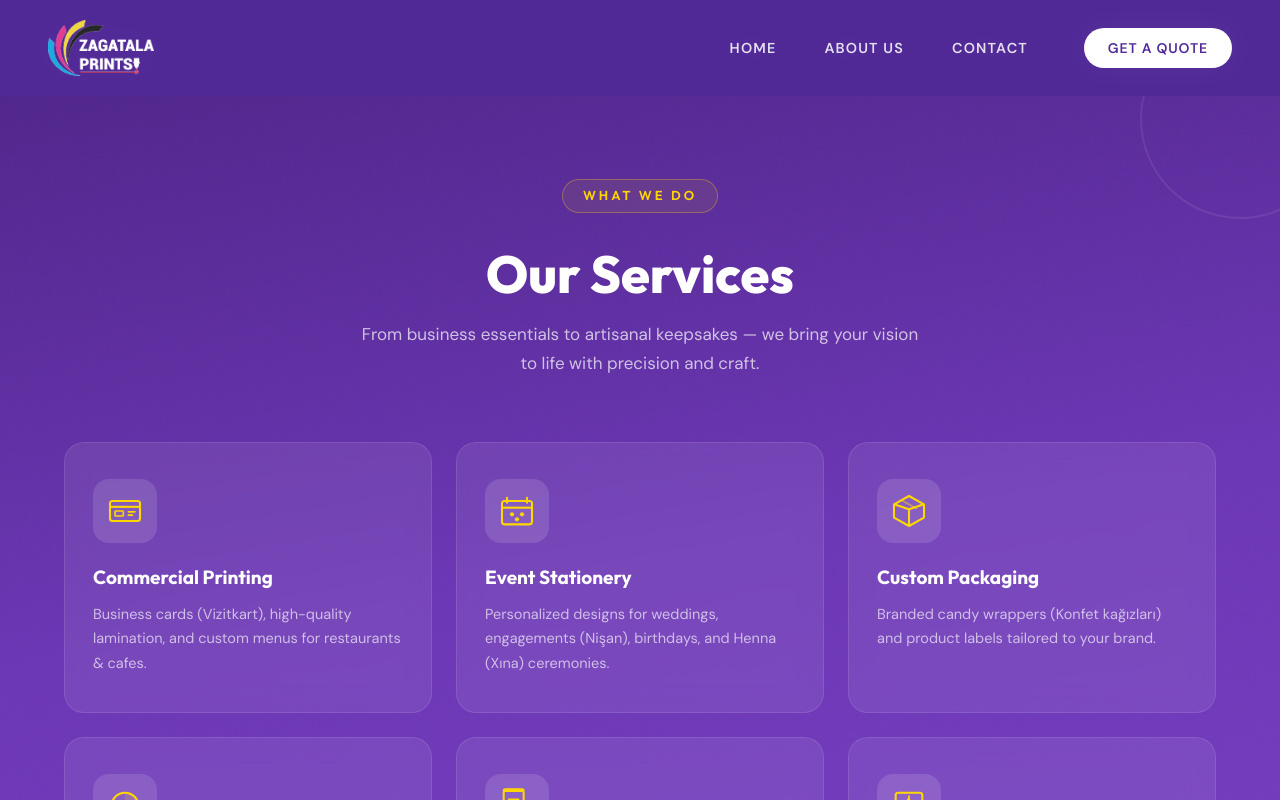
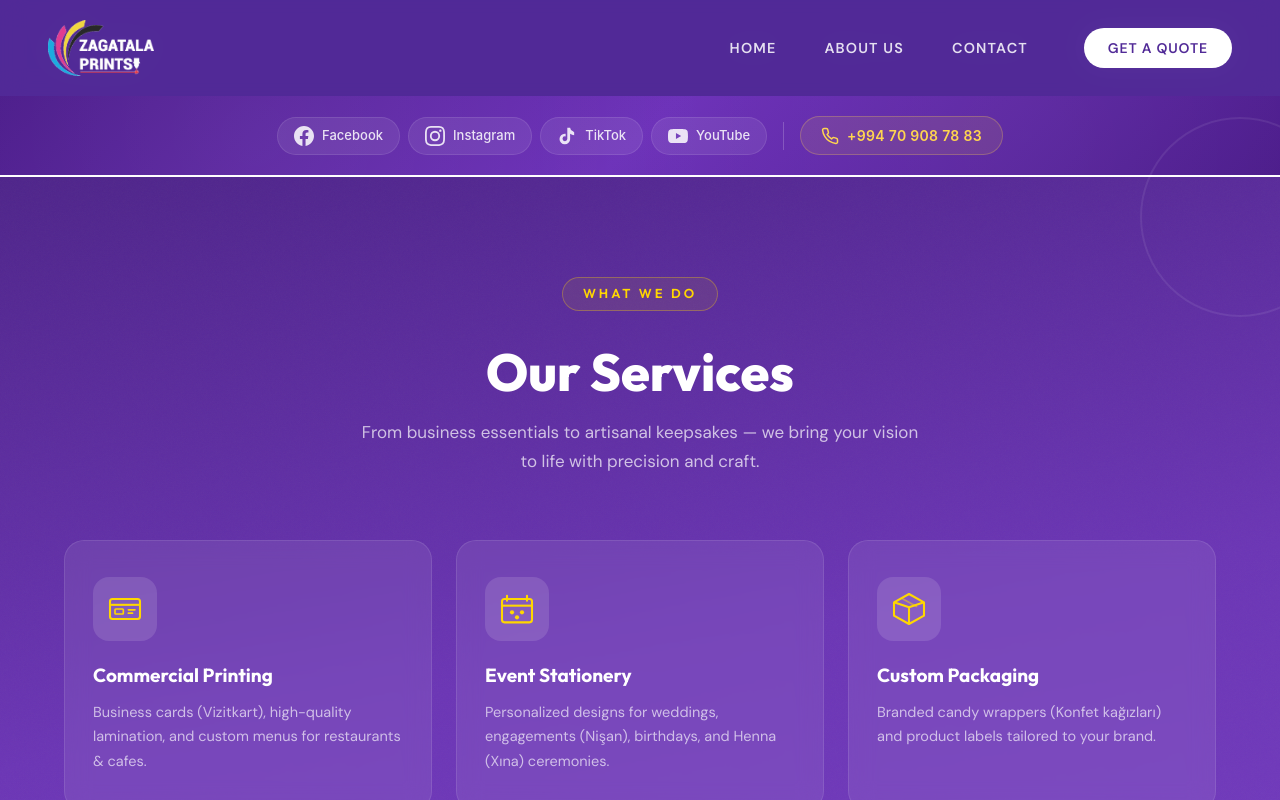
Before and after one commit to AnmolSharma29/Zagatala-Prints-Website, a React (Vite) app in the folder zagatala-prints/: page / in a window 1280 px wide. Shown: the top 800 px of the page. Built offline with nearby package versions, Linux system fonts and the light colour scheme.

Commit message:
refactor: remove SocialMedia component from App and integrate it into MainContent

```diff
--- a/zagatala-prints/src/App.jsx
+++ b/zagatala-prints/src/App.jsx
@@ -1,6 +1,5 @@
 import './App.css'
 import Header from './components/Header'
-import SocialMedia from './components/SocialMedia'
 import Footer from './components/Footer'
 import MainContent from './components/MainContent'
 import Gallery from './components/Gallery'
@@ -10,7 +9,6 @@ function App() {
   return (
     <div className='h-screen'>
       <Header></Header>
-      <SocialMedia></SocialMedia>
       <MainContent></MainContent>
       <Gallery></Gallery>
       <Footer></Footer>
--- a/zagatala-prints/src/components/Header.jsx
+++ b/zagatala-prints/src/components/Header.jsx
@@ -117,7 +117,6 @@ function Header(){
         {/* ========== HEADER ========== */}
         <header
             style={{
-            position: "fixed",
             top: 0,
             left: 0,
             width: "100%",
--- a/zagatala-prints/src/components/MainContent.jsx
+++ b/zagatala-prints/src/components/MainContent.jsx
@@ -1,3 +1,4 @@
+import SocialMedia from "./SocialMedia";
 import { useState, useEffect, useRef } from "react";
 
 // --- Intersection Observer Hook ---
@@ -203,7 +204,9 @@ export default function MainContent() {
   // const filteredGallery = galleryItems;
 
   return (
-    <main style={{ fontFamily: "'DM Sans', sans-serif", color: "#1a1a2e", overflow: "hidden" }}>
+    <main style={{fontFamily: "'DM Sans', sans-serif", color: "#1a1a2e", overflow: "hidden" }}>
+
+      <SocialMedia></SocialMedia>
 
       {/* =================== SERVICES SECTION =================== */}
       <section style={{
--- a/zagatala-prints/src/components/SocialMedia.jsx
+++ b/zagatala-prints/src/components/SocialMedia.jsx
@@ -24,7 +24,7 @@ const socials = [
     url: "https://www.tiktok.com/@zagatala_prints",
     icon: (
       <svg width="20" height="20" viewBox="0 0 24 24" fill="currentColor">
-        <path d="M19.59 6.69a4.83 4.83 0 01-3.77-4.25V2h-3.45v13.67a2.89 2.89 0 01-2.88 2.5 2.89 2.89 0 01-2.89-2.89 2.89 2.89 0 012.89-2.89c.28 0 .54.04.79.1v-3.5a6.37 6.37 0 00-.79-.05A6.34 6.34 0 003.15 15.2a6.34 6.34 0 0010.86 4.46V13a8.28 8.28 0 005.58 2.17v-3.44a4.85 4.85 0 01-1.99-.43v-.01a4.83 4.83 0 001.99-4.6z" />
+        <path d="M19.59 6.69a4.83 4.83 0 0 1-3.77-4.25V2h-3.45v13.67a2.89 2.89 0 0 1-2.88 2.5 2.89 2.89 0 0 1 0-5.78 2.92 2.92 0 0 1 .88.13V9.4a6.84 6.84 0 0 0-1-.05A6.33 6.33 0 0 0 3 15.57 6.33 6.33 0 0 0 9.37 22a6.33 6.33 0 0 0 6.38-6.22V9.4a8.16 8.16 0 0 0 4.84 1.58V7.53a4.84 4.84 0 0 1-1-.84z" />
       </svg>
     ),
   },
@@ -214,7 +214,7 @@ export default function SocialMedia() {
         }
       `}</style>
 
-      <div className="zp-social-bar" ref={ref}>
+      <div className="zp-social-bar border-b-2 border-white" ref={ref}>
         <div className="zp-social-links">
           {socials.map((s, i) => (
             <a
```
